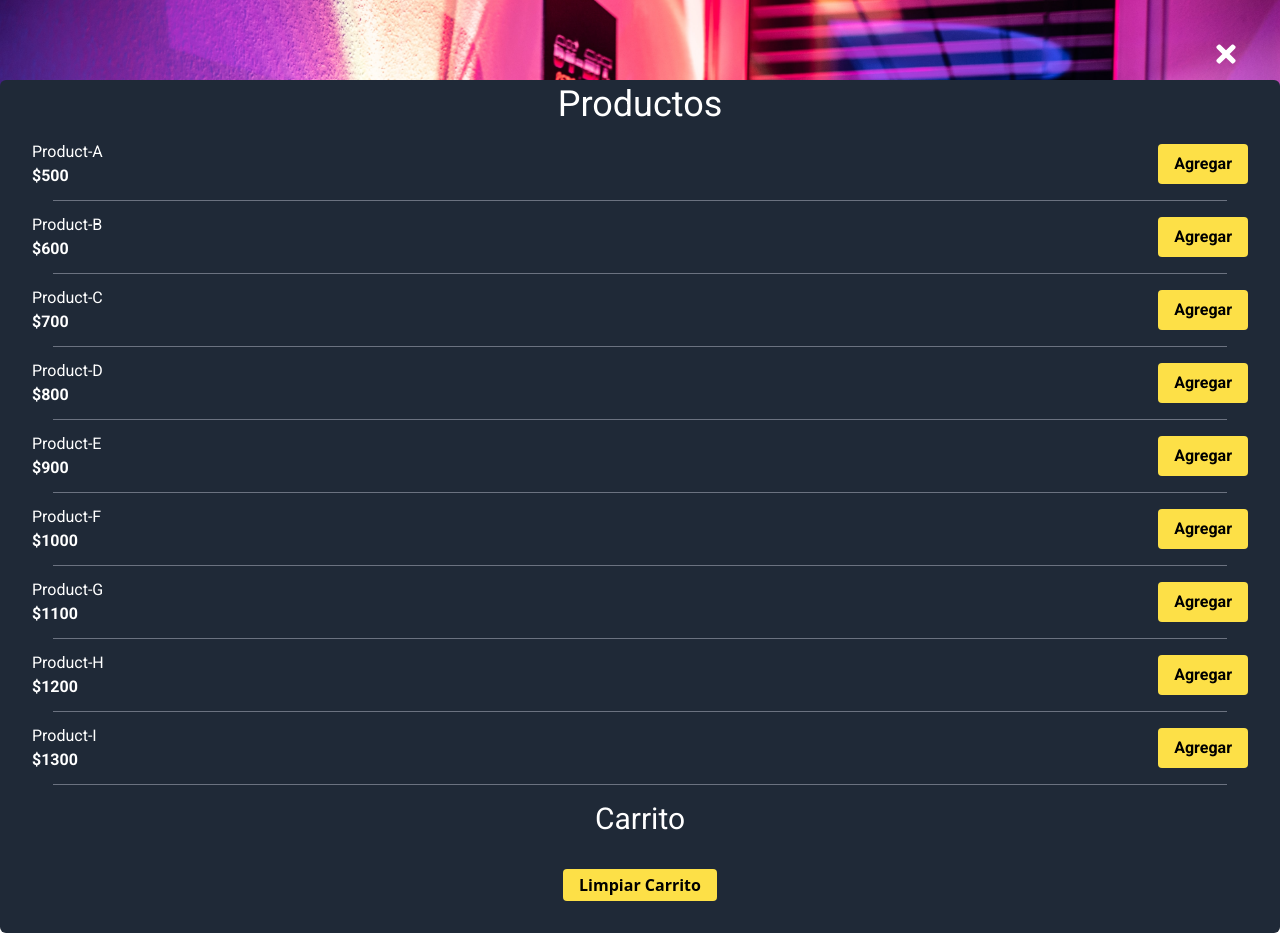
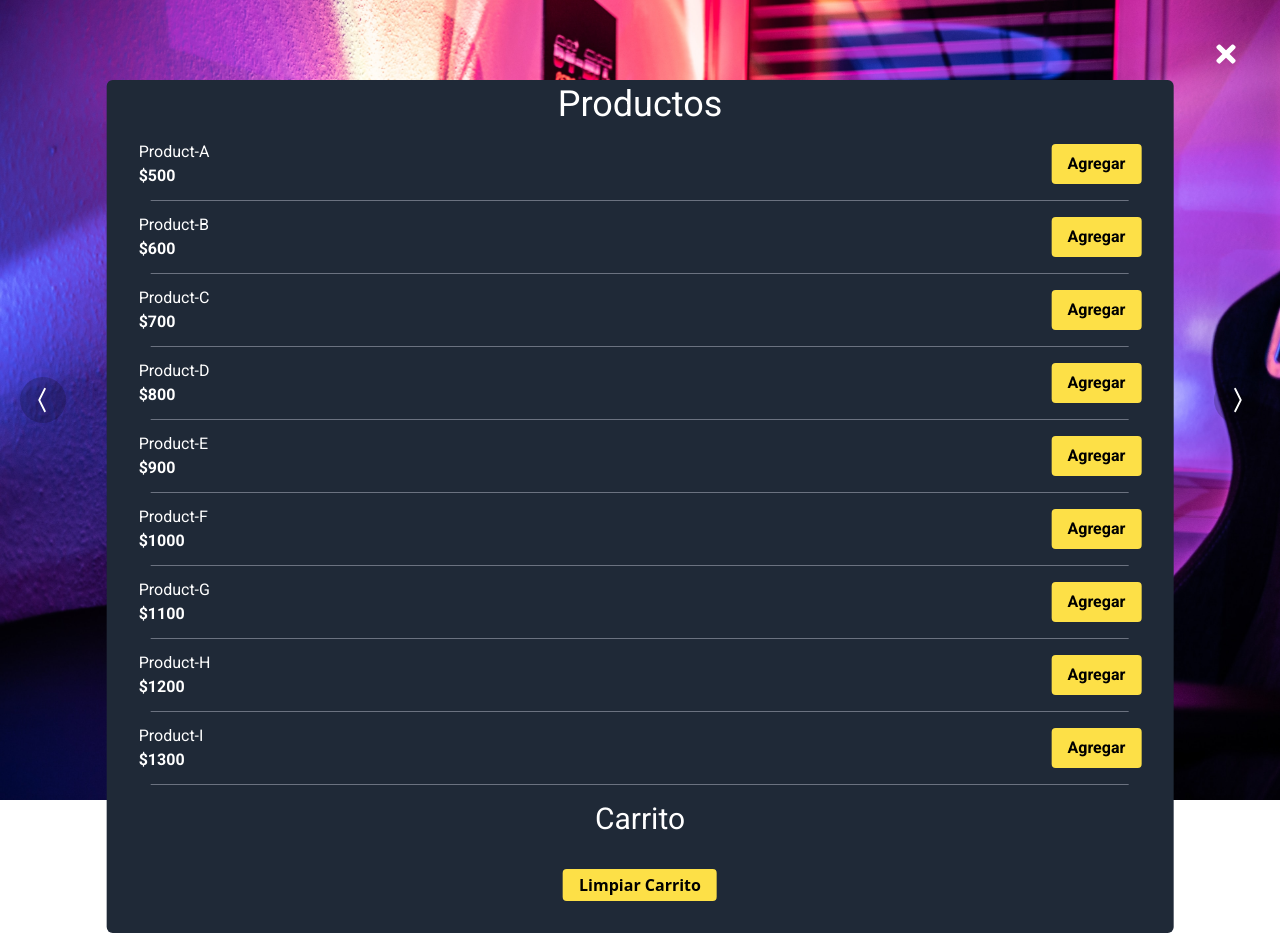
Before and after one commit to Zeke-Cachi/E-Commerce_App, a React (Create React App) app: page / in a window 1280 px wide. Both pictures are taken after a click on the icon 1226 px from the left and 54 px from the top of the page. Built offline with nearby package versions, Linux system fonts and the light colour scheme.

Commit message:
cambios en estilo

```diff
--- a/src/components/Cart/Cart.jsx
+++ b/src/components/Cart/Cart.jsx
@@ -32,7 +32,7 @@ const Cart = ({showCart}) => {
     return (
 
         <div id="cart" className="relative w-full">
-            <div className={`absolute w-full opacity-${showCart ? "100" : "0"} transition-opacity duration-500 min-h-300p bg-gray-800 w-1/3 mx-auto absolute top-20 left-1/2 transform -translate-x-1/2 z-50 rounded-md w-5/6`}>
+            <div className={`absolute w-10/12 opacity-${showCart ? "100" : "0"} transition-opacity duration-500 min-h-300p bg-gray-800 w-1/3 mx-auto absolute top-20 left-1/2 transform -translate-x-1/2 z-50 rounded-md w-5/6`}>
 
                 <h1 className="text-4xl text-center py-1 font-Roboto text-white">Productos</h1>
 
```
